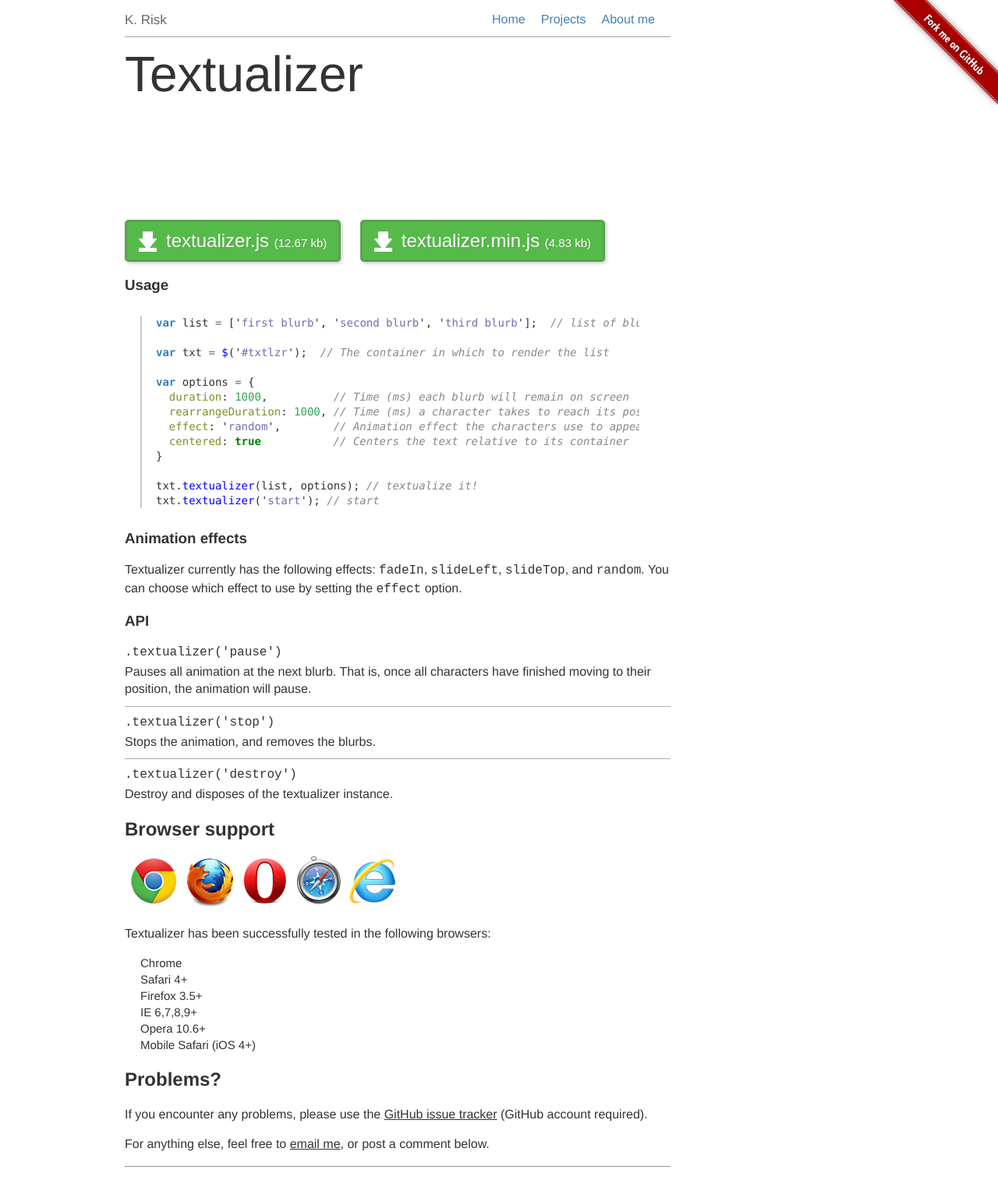
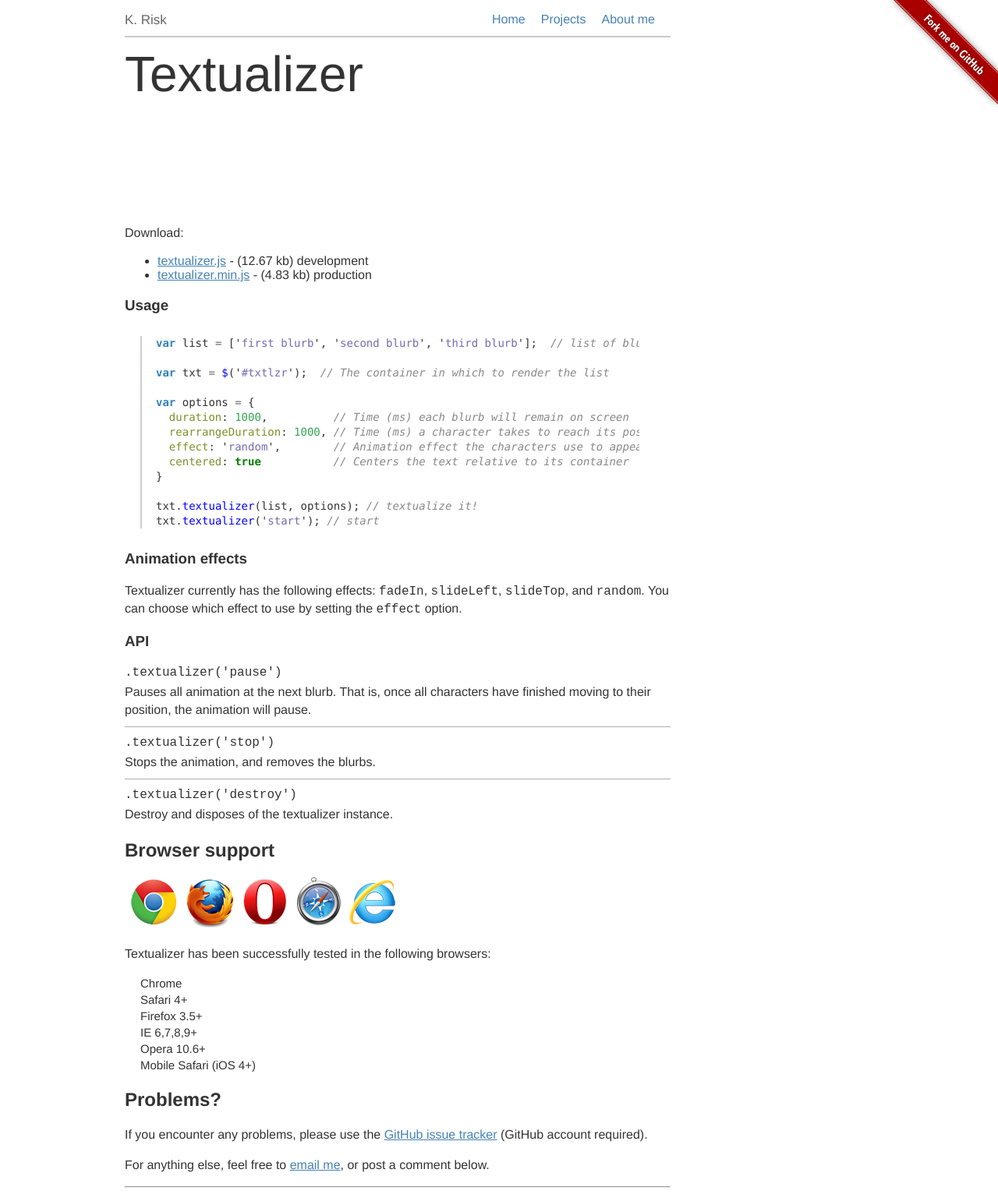
Before and after one commit to krisk/krisk.github.com, a Jekyll site: the page built from projects/textualizer.md, in a window 1280 px wide. Shown: the whole page at 78% size. Built offline with Jekyll 4.4.1, drawn with Linux system fonts in a browser that asks for light colours; comment, search, counter and statistics services are not loaded; before the commit the page ends 1506 px from its top, so only the background shows below that.

Commit message:
new download style

```diff
--- a/css/default.css
+++ b/css/default.css
@@ -4,6 +4,9 @@ body {
     color: #333333;
     font-family: "Helvetica Neue", Helvetica, sans-serif;
     font-size: 16px;
+}
+a {
+    color: steelBlue;
 }
 ul, li {
     margin: 0;
--- a/css/project.css
+++ b/css/project.css
@@ -1,8 +1,5 @@
 p {
     line-height: 1.4em;
-}
-a {
-    color: #333;
 }
 pre {
     font-size: 14px;
@@ -15,30 +12,14 @@ h1 {
     margin: 0;
     padding: 0;
 }
-#download  {
-    margin-top: 10px;
+
+.download-list {
+    margin-left: 42px;
 }
-#download a {
-    background: url("../images/download.png") no-repeat scroll 15px 12px #56BA4A;
-    border: 3px solid #59A24F;
-    border-radius: 5px 5px 5px 5px;
-    box-shadow: 2px 2px 4px rgba(0, 0, 0, 0.2);
-    color: #FFFFFF;
-    display: inline-block;
-    font-family: 'Amaranth',sans-serif;
-    font-size: 24px;
-    margin-right: 20px;
-    padding: 10px 15px 10px 50px;
-    text-decoration: none;
-    text-shadow: 1px 1px 1px #59A24F;
+.download-list li {
+    list-style-type: disc;
 }
-#download a:hover {
-    background-color: #2F8325;
-    box-shadow: none;
-}
-#download a span {
-    font-size: 15px;
-}
+
 #profile-image {
     border: 3px solid #EEEEEE;
     box-shadow: 0 2px 3px rgba(0, 0, 0, 0.2);
--- a/projects/textualizer.md
+++ b/projects/textualizer.md
@@ -18,10 +18,12 @@ css:
 
 <div id="txtlzr">&nbsp;</div>
 
-<div id="download">
-  <a href="https://raw.github.com/krisk/textualizer/master/textualizer.js">textualizer.js <span>(12.67 kb)</span></a>
-  <a href="https://raw.github.com/krisk/textualizer/master/textualizer.min.js">textualizer.min.js <span>(4.83 kb)</span></a>
-</div>
+Download:
+
+<ul class="download-list">
+  <li><a href="https://raw.github.com/krisk/textualizer/master/textualizer.js">textualizer.js</a> - (12.67 kb) development</li>
+  <li><a href="https://raw.github.com/krisk/textualizer/master/textualizer.min.js">textualizer.min.js</a> - (4.83 kb) production</li>
+</ul>
 
 ### Usage
 
```
Also changed, not shown: projects/class.md (+6 -4 lines), projects/fuse.md (+6 -4 lines).
